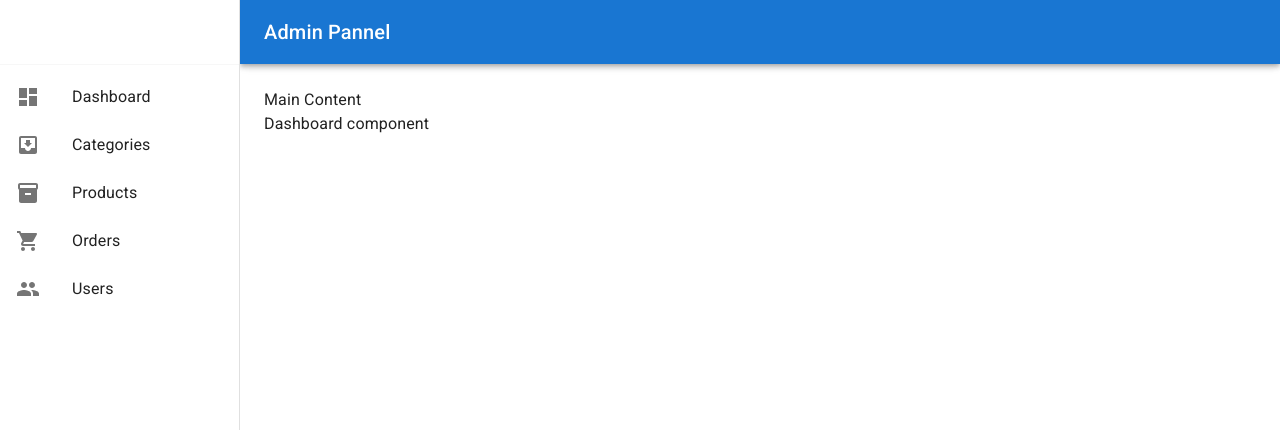
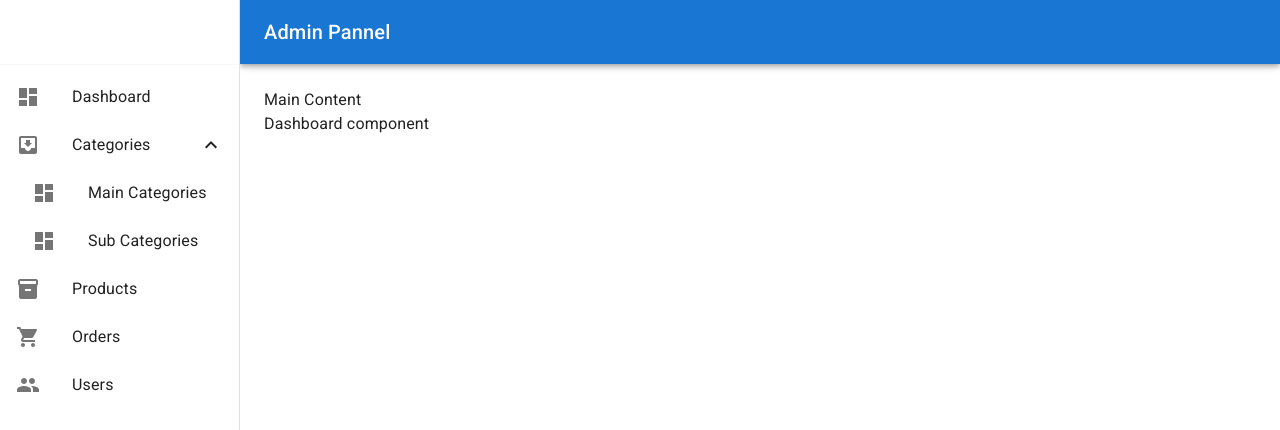
Before and after one commit to SumitDongare/project-01_admin-portal, a React (Create React App) app: page /pages/dashboard in a window 1280 px wide. Shown: the top 430 px of the page. Built offline with nearby package versions, Linux system fonts and the light colour scheme.

Commit message:
added submenu in category as Main Category and Sub Category

```diff
--- a/src/pages/PagesComponent.js
+++ b/src/pages/PagesComponent.js
@@ -21,10 +21,14 @@
 import ListItemText from "@mui/material/ListItemText";
 import InboxIcon from "@mui/icons-material/MoveToInbox";
 import MailIcon from "@mui/icons-material/Mail";
-import DashboardIcon from '@mui/icons-material/Dashboard';
-import InventoryIcon from '@mui/icons-material/Inventory';
-import ShoppingCartIcon from '@mui/icons-material/ShoppingCart';
-import GroupIcon from '@mui/icons-material/Group';
+import DashboardIcon from "@mui/icons-material/Dashboard";
+import InventoryIcon from "@mui/icons-material/Inventory";
+import ShoppingCartIcon from "@mui/icons-material/ShoppingCart";
+import GroupIcon from "@mui/icons-material/Group";
+import ExpandLess from "@mui/icons-material/ExpandLess";
+import ExpandMore from "@mui/icons-material/ExpandMore";
+import Collapse from "@mui/material/Collapse";
+import StarBorder from "@mui/icons-material/StarBorder";
 const drawerWidth = 240;
 
 export default function PagesComponent() {
@@ -41,6 +45,7 @@
 
   const theme = useTheme();
   const [open, setOpen] = React.useState(true);
+  const [menuOpen, setMenuOpen] = React.useState(true);
 
   const handleDrawerOpen = () => {
     setOpen(true);
@@ -90,22 +95,61 @@
         <Divider />
         <List>
           {[
-            { title: "Dashboard", route: "dashboard", icon : <DashboardIcon /> },
-            { title: "Categories", route: "categories", icon : <InboxIcon /> },
-            { title: "Products", route: "products", icon : <InventoryIcon /> },
-            { title: "Orders", route: "orders", icon : <ShoppingCartIcon /> },
-            { title: "Users", route: "users", icon : <GroupIcon /> },
+            { title: "Dashboard", route: "dashboard", icon: <DashboardIcon /> },
+            {
+              title: "Categories",
+              route: "categories",
+              icon: <InboxIcon />,
+              isCollapsable: true,
+              children: [
+                {
+                  title: "Main Categories",
+                  route: "categories/main-categories",
+                  icon: <DashboardIcon />,
+                },
+                {
+                  title: "Sub Categories",
+                  route: "categories/sub-categories",
+                  icon: <DashboardIcon />,
+                },
+              ],
+            },
+            { title: "Products", route: "products", icon: <InventoryIcon /> },
+            { title: "Orders", route: "orders", icon: <ShoppingCartIcon /> },
+            { title: "Users", route: "users", icon: <GroupIcon /> },
           ].map((obj, index) => (
-            <ListItem key={obj.title} disablePadding onClick={()=>{
-              navigate(obj.route)
-            }}>
-              <ListItemButton>
-                <ListItemIcon>
-                  {obj.icon}
-                </ListItemIcon>
+            <React.Fragment key={obj.title}>
+              <ListItemButton
+                onClick={() => {
+                  navigate(obj.route);
+                  if (obj.isCollapsable) {
+                    setMenuOpen(!menuOpen);
+                  }
+                }}
+              >
+                <ListItemIcon>{obj.icon}</ListItemIcon>
                 <ListItemText primary={obj.title} />
+                {obj.isCollapsable ? (
+                  <>{menuOpen ? <ExpandLess /> : <ExpandMore />}</>
+                ) : null}
               </ListItemButton>
-            </ListItem>
+              {obj.isCollapsable && (
+                <Collapse in={menuOpen} timeout="auto" unmountOnExit>
+                  <List component="div" disablePadding>
+
+                    {obj.children.map(child=>{
+                      return <ListItemButton sx={{ pl: 4 }} onClick={()=> navigate(child.route)}>
+                      <ListItemIcon>
+                        {child.icon}
+                      </ListItemIcon>
+                      <ListItemText primary={child.title} />
+                    </ListItemButton>
+                    })}
+
+                  </List>
+                </Collapse>
+              )}
+            </React.Fragment>
           ))}
         </List>
       </Drawer>
```
